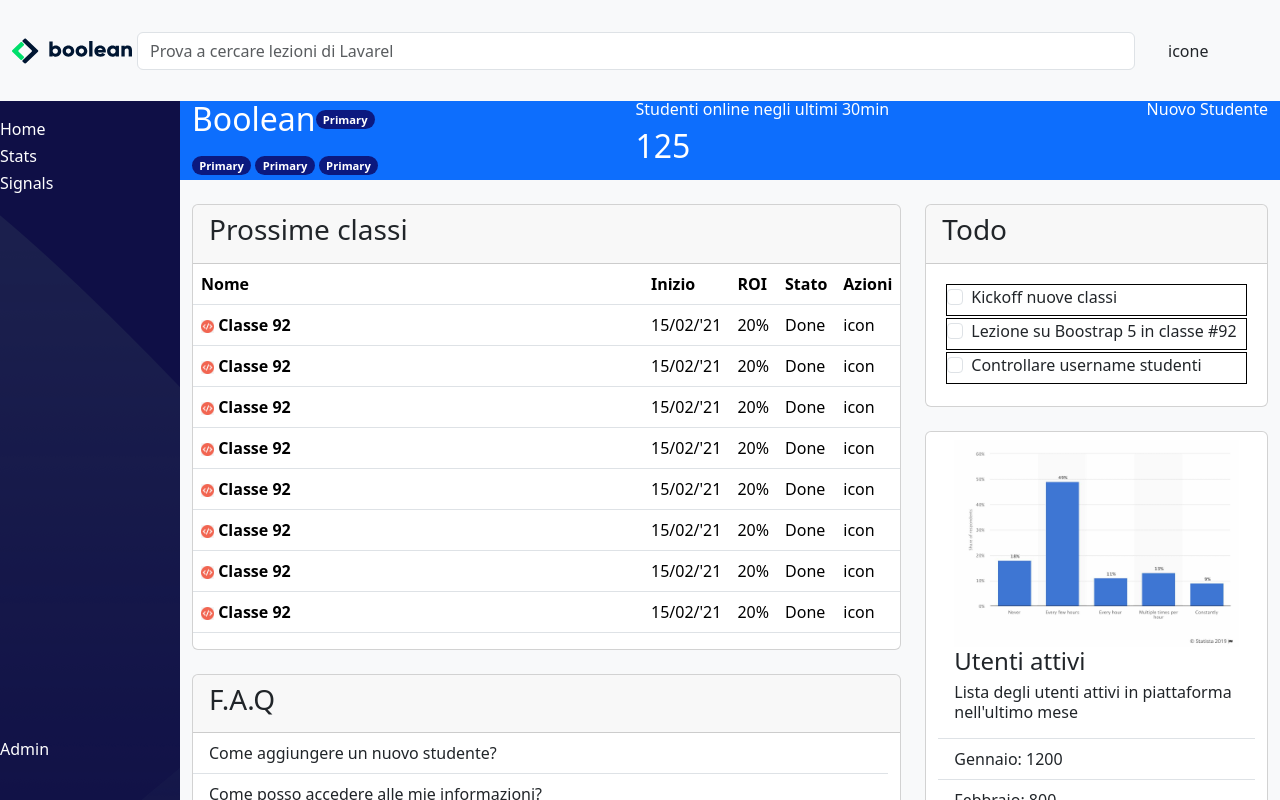
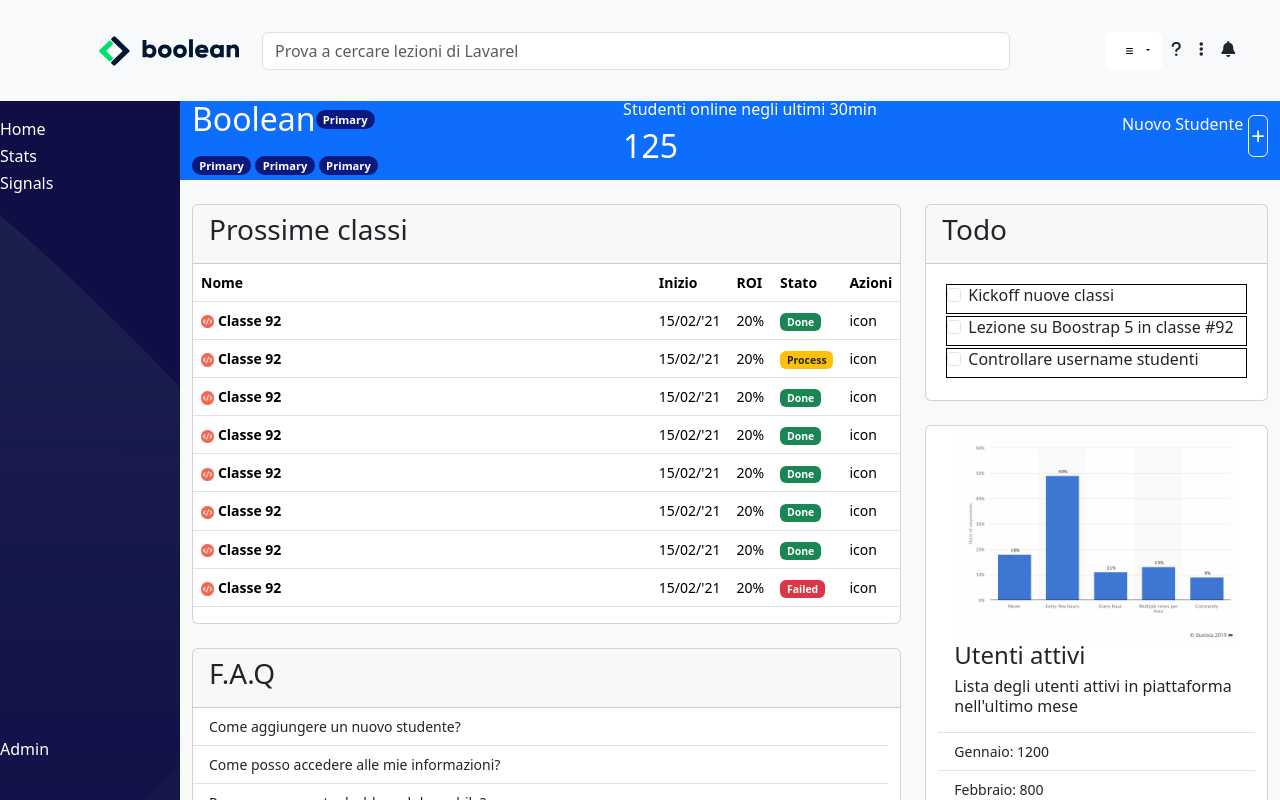
Before and after one commit to Franz2610/html-css-bootstrap-dashboard, a plain HTML site: page index.html in a window 1280 px wide. Drawn offline with nearby package versions, Linux system fonts and the light colour scheme.

Commit message:
header drop

```diff
--- a/css/style.css
+++ b/css/style.css
@@ -27,7 +27,7 @@ main{
     width: 100px;
 }
 .search{
-    width: calc(100% - 250px);
+    width: calc(100% - 500px);
 }
 
 .aside{
@@ -59,6 +59,25 @@ main{
 .stats-image{
     width: 100%;
 }
+.icon .btn{
+    font-size: 0.5rem;
+    color: black;
+    background-color: white;
+    border: 0px;
+}
+.icon i{
+    padding: 9px;
+}
+.new-boolean .btn{
+    padding: 2px;
+    border: 1px solid white;
+}
+.new-boolean{
+    margin-top: 15px;
+}
+.new-boolean h6{
+    padding-right: 5px;
+}
 
 
  @media screen and (max-width: 768px) {
--- a/index.html
+++ b/index.html
@@ -15,9 +15,9 @@
     <header class="fixed-top">
          <nav class="navbar bg-body-tertiary">
             <div class="container-fluid d-flex align-item-center">
-                <div class="logo-boolean">
+                <div class="logo-boolean container">
                     <a class="navbar-brand" href="#">
-                    <img src="./img/logo.svg" alt="Logo" width="120" height="84" class="d-inline-block align-text-top">
+                    <img src="./img/logo.svg" alt="Logo" width="140" height="84" class="d-inline-block align-text-top">
                     </a>
                 </div>
                 <div class="search">
@@ -25,8 +25,20 @@
                         <input class="form-control me-2" type="search" placeholder="Prova a cercare lezioni di Lavarel" aria-label="Search">
                     </form>
                 </div>
-                <div class="icon text-blue">
-                    icone
+                <div class="icon text-blue d-flex text-align-center container-fluid">
+                    <div class="dropdown">
+                        <button class="btn btn-secondary dropdown-toggle" type="button" data-bs-toggle="dropdown" aria-expanded="false">
+                            <i class="fa-solid fa-bars"></i>
+                        </button>
+                        <ul class="dropdown-menu">
+                          <li><button class="dropdown-item" type="button">Action</button></li>
+                          <li><button class="dropdown-item" type="button">Another action</button></li>
+                          <li><button class="dropdown-item" type="button">Something else here</button></li>
+                        </ul>
+                      </div>
+                      <i class="fa-solid fa-question"></i>
+                      <i class="fa-solid fa-ellipsis-vertical"></i>
+                      <i class="fa-solid fa-bell"></i>
                 </div>
             </div>
         </nav>
@@ -64,13 +76,25 @@
                         <h6>Studenti online negli ultimi 30min</h6>
                         <h2>125</h2>
                     </section>
-                    <section class="new-boolean">
+                    <section class="new-boolean d-flex text-align-center align-items-stretch">
                         <h6>Nuovo Studente</h6>
+                        <div class="btn-student">
+                            <button class="btn btn-primary fs-4" type="button" data-bs-toggle="offcanvas" data-bs-target="#offcanvasRight" aria-controls="offcanvasRight">+</button>
+                            <div class="offcanvas offcanvas-end" tabindex="-1" id="offcanvasRight" aria-labelledby="offcanvasRightLabel">
+                                <div class="offcanvas-header">
+                                    <h5 id="offcanvasRightLabel">Offcanvas right</h5>
+                                    <button type="button" class="btn-close text-reset" data-bs-dismiss="offcanvas" aria-label="Close"></button>
+                                </div>
+                                <div class="offcanvas-body">
+                                    ciao
+                                </div>
+                            </div>
+                        </div>
                     </section>
                 </div>
 
             </div>
-            <section class="container-fluid">
+            <section class="container-fluid small">
                 <div class="row">
                     <div class="col-12 col-lg-8 gy-4">
                         <div class="row gy-4">
@@ -94,56 +118,56 @@
                                             <th scope="row"><img  class="avatar-table" src="./img/class-avatar.jpg" alt=""> Classe 92</th>
                                             <td>15/02/'21</td>
                                             <td>20%</td>
-                                            <td>Done</td>
+                                            <td><span class="badge bg-success">Done</span></td>
                                             <td>icon</td>
                                           </tr>
                                           <tr>
                                             <th scope="row"><img  class="avatar-table" src="./img/class-avatar.jpg" alt=""> Classe 92</th>
                                             <td>15/02/'21</td>
                                             <td>20%</td>
-                                            <td>Done</td>
+                                            <td><span class="badge bg-warning text-dark">Process</span>                                            </td>
                                             <td>icon</td>
                                           </tr>
                                           <tr>
                                             <th scope="row"><img  class="avatar-table" src="./img/class-avatar.jpg" alt=""> Classe 92</th>
                                             <td>15/02/'21</td>
                                             <td>20%</td>
-                                            <td>Done</td>
+                                            <td><span class="badge bg-success">Done</span></td>
                                             <td>icon</td>
                                           </tr>
                                           <tr>
                                             <th scope="row"><img  class="avatar-table" src="./img/class-avatar.jpg" alt=""> Classe 92</th>
                                             <td>15/02/'21</td>
                                             <td>20%</td>
-                                            <td>Done</td>
+                                            <td><span class="badge bg-success">Done</span></td>
                                             <td>icon</td>
                                           </tr>
                                           <tr>
                                             <th scope="row"><img  class="avatar-table" src="./img/class-avatar.jpg" alt=""> Classe 92</th>
                                             <td>15/02/'21</td>
                                             <td>20%</td>
-                                            <td>Done</td>
+                                            <td><span class="badge bg-success">Done</span></td>
                                             <td>icon</td>
                                           </tr>
                                           <tr>
                                             <th scope="row"><img  class="avatar-table" src="./img/class-avatar.jpg" alt=""> Classe 92</th>
                                             <td>15/02/'21</td>
                                             <td>20%</td>
-                                            <td>Done</td>
+                                            <td><span class="badge bg-success">Done</span></td>
                                             <td>icon</td>
                                           </tr>
                                           <tr>
                                             <th scope="row"><img  class="avatar-table" src="./img/class-avatar.jpg" alt=""> Classe 92</th>
                                             <td>15/02/'21</td>
                                             <td>20%</td>
-                                            <td>Done</td>
+                                            <td><span class="badge bg-success">Done</span></td>
                                             <td>icon</td>
                                           </tr>
                                           <tr>
                                             <th scope="row"><img  class="avatar-table" src="./img/class-avatar.jpg" alt=""> Classe 92</th>
                                             <td>15/02/'21</td>
                                             <td>20%</td>
-                                            <td>Done</td>
+                                            <td><span class="badge bg-danger">Failed</span></td>
                                             <td>icon</td>
                                           </tr>
                                         </tbody>
```
